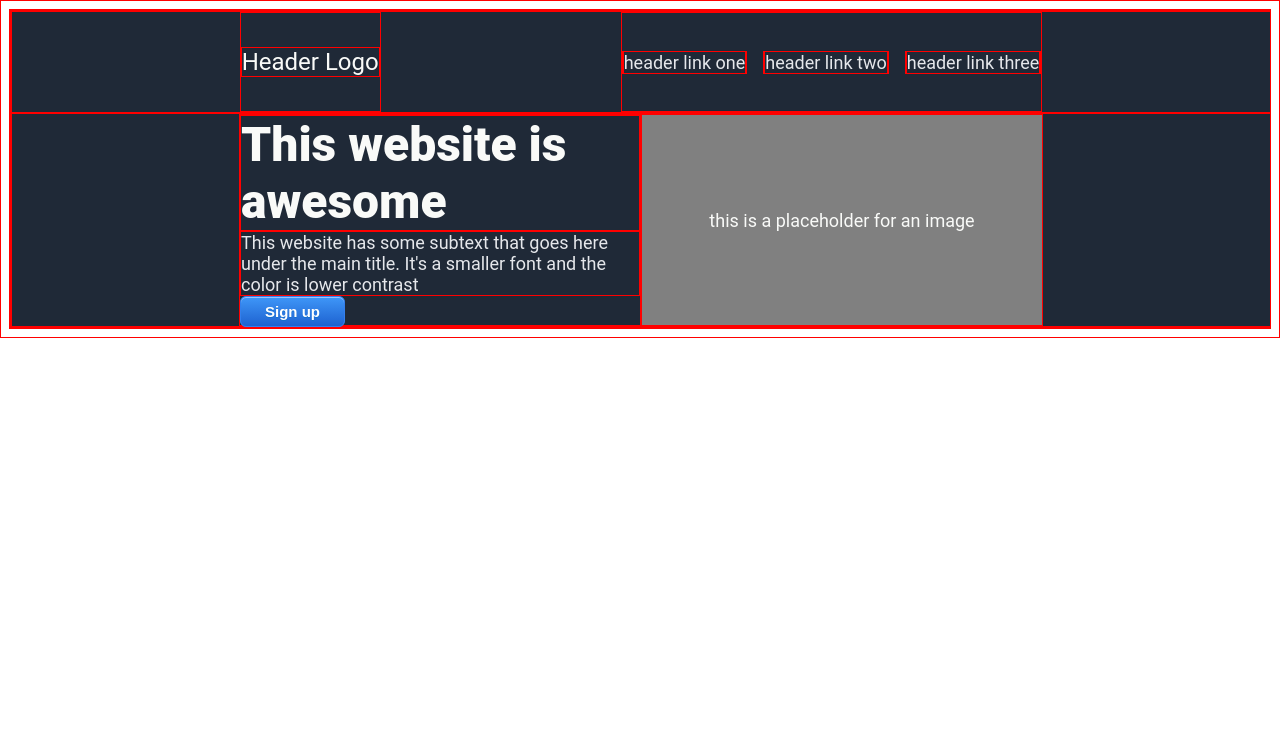
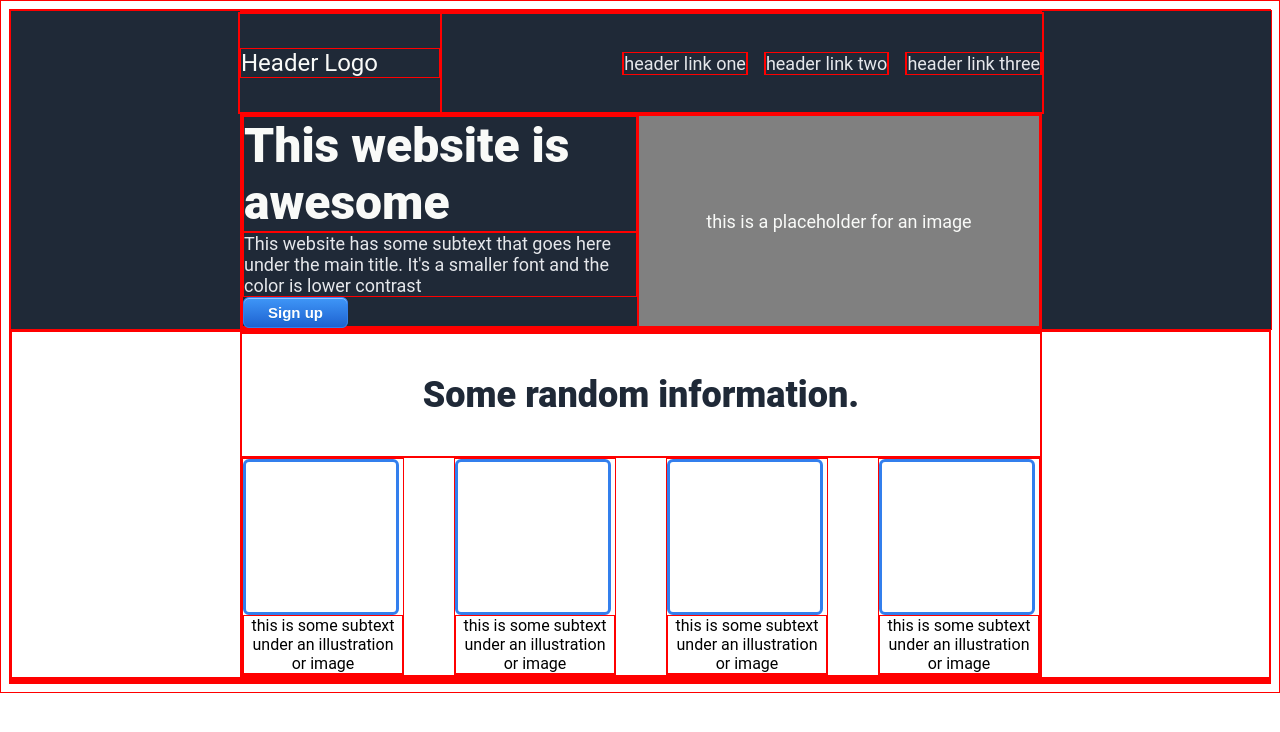
Before and after one commit to CryptoCodeWork/odin-project-landing-page, a plain HTML site: page index.html in a window 1280 px wide. Drawn offline with Linux system fonts and the light colour scheme.

Commit message:
Add html body information || style css for body information

```diff
--- a/index.html
+++ b/index.html
@@ -7,7 +7,8 @@
     </head>
 
     <body>
-        <header>
+        <header class="header-full hero-background">
+            <div class="header-center hero-background">
                  <div class="container-header-top hero-background">
                     <div class="header-logo-text">
                         <p>Header Logo</p>
@@ -40,6 +41,56 @@
                         this is a placeholder for an image
                     </div>
                 </div>
+            </div>
         </header>
+        <div>
+            <div class="body-top-full">
+                <div class="body-top-center">
+                    <div class="random-info">
+                        Some random information.
+                    </div>
+                    <div class="illustrations">
+                        <div class="illustration-with-text">
+                            <div class="illustration-img">
+
+                            </div>
+                            <div class="illustration-text">
+                                this is some subtext under an illustration or image
+                            </div>
+                        </div>
+                        <div class="illustration-with-text">
+                            <div class="illustration-img">
+
+                            </div>
+                            <div class="illustration-text">
+                                this is some subtext under an illustration or image
+                            </div>
+                        </div>
+                        <div class="illustration-with-text">
+                            <div class="illustration-img">
+
+                            </div>
+                            <div class="illustration-text">
+                                this is some subtext under an illustration or image
+                            </div>
+                        </div>
+                        <div class="illustration-with-text">
+                            <div class="illustration-img">
+
+                            </div>
+                            <div class="illustration-text">
+                                this is some subtext under an illustration or image
+                            </div>
+                        </div>
+                    </div>
+                </div>
+            </div>
+            <div>
+
+            </div>
+            <div>
+
+            </div>
+        </div>
     </body>
 </html>
--- a/style.css
+++ b/style.css
@@ -38,26 +38,29 @@ html {
     font-size: 24px;
     color: #F9FAF8;
     padding: 10px 0px 10px 0px;
+    width: 200px ;
 }
 
 /* Hero */
-.container-header {
+.header-full {
     display: flex;
+    justify-content: center;
+    width: 100%;
+}
+
+.header-center {
+    display: flex;
+    justify-content: center;
     flex-wrap: wrap ;
-    justify-content: center;
+    width: 800px;
 }
 
 .container-header-top {
     display: flex;
-    width: 100%;
-    justify-content: center;
-    gap: 240px;
 }
 
 .container-header-bot {
     display: flex;
-    width: 100%;
-    justify-content: center ;
 }
 
 .hero-text-container {
@@ -69,7 +72,9 @@ html {
 .header-links{
     display:flex ;
     gap: 1rem ;
+    width: 600px;
     align-items: center;
+    justify-content: flex-end;
 }
 
 .header-sign-up {
@@ -107,3 +112,52 @@ html {
     justify-content: center;
     align-items: center;
 }
+
+/* Body Information */
+
+.body-top-full {
+    display: flex;
+    justify-content: center;
+    width: 100%;
+}
+
+.body-top-center {
+    display: flex;
+    justify-content: center;
+    flex-direction: column;
+    width: 800px;
+}
+
+.random-info {
+    text-align: center;
+    font-size: 36px;
+    font-weight: 800;
+    color: #1F2937;
+    padding: 40px;
+}
+
+.illustrations {
+    display: flex;
+    justify-content: center;
+    gap: 50px;
+}
+
+.illustration-with-text {
+    display: flex;
+    flex-direction: column;
+}
+
+.illustration-img{
+	border-radius:6px;
+	border:3px solid #337fed;
+    width: 150px;
+    height: 150px;
+}
+
+.illustration-text {
+    text-align: center;
+}
+
+/* Body Quote */
+
+/* Body Call To Action */
```
Lines whose indentation alone changed are shown as unchanged.
